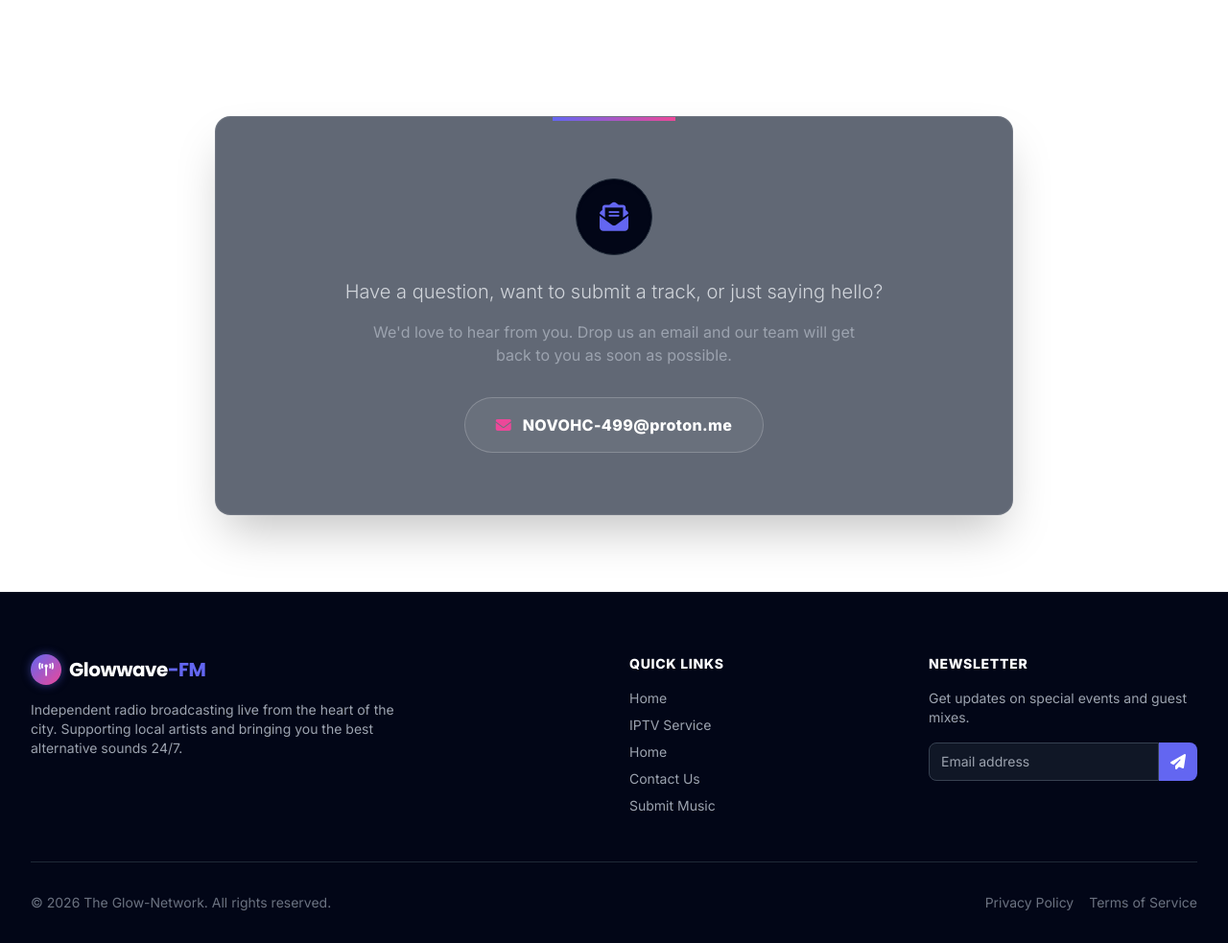
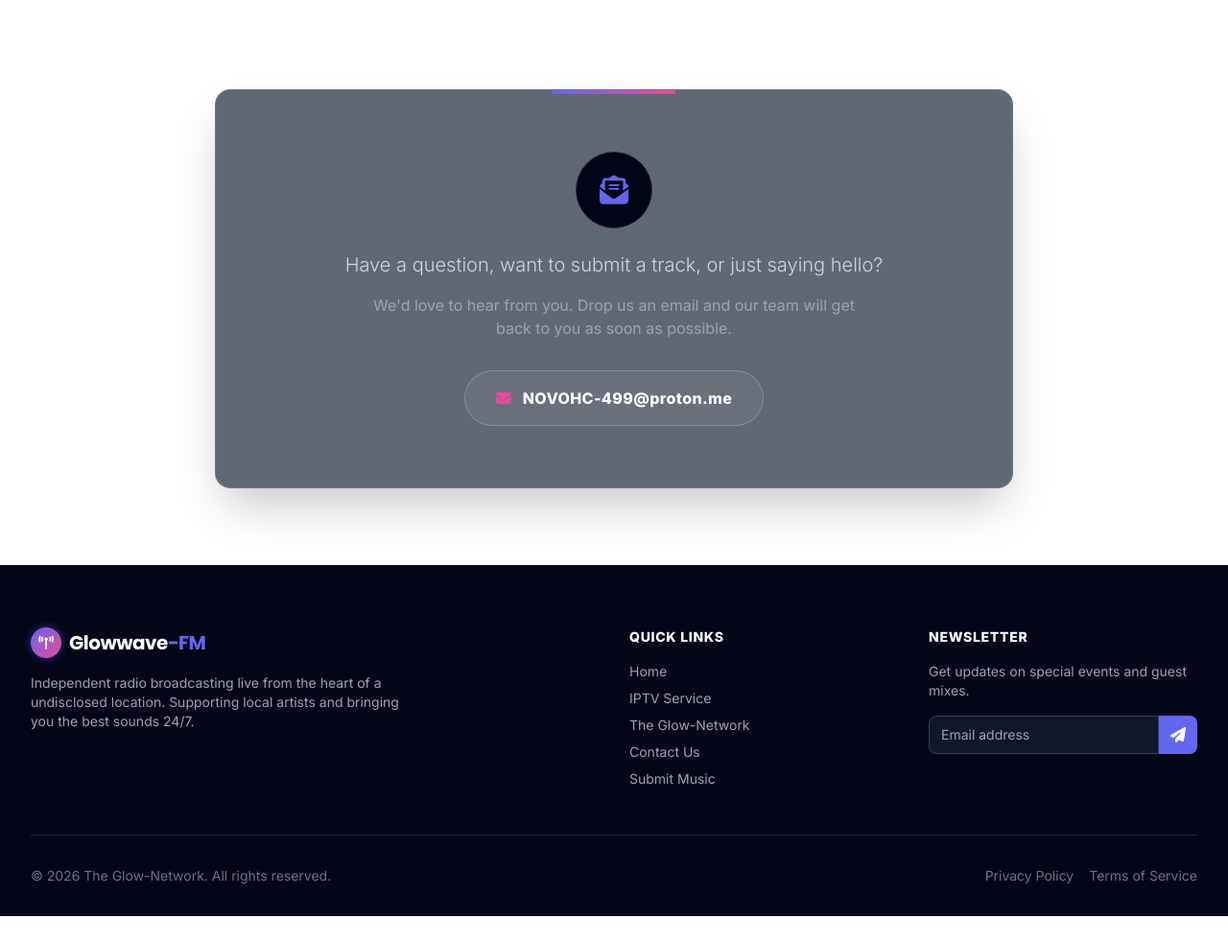
Before and after one commit to denomnomgamer-source/glowwave-FM, a plain HTML site: page index.html in a window 1280 px wide. Shown: the part 1198-2181 px from the top of the page at 96% size. After the commit the page ends 2153 px from the top, so only its background shows below. Drawn offline with nearby package versions, Linux system fonts and the light colour scheme.

Commit message:
index.html

```diff
--- a/index.html
+++ b/index.html
@@ -6,7 +6,7 @@
     <title>Glowwave-FM | The Glow-Network & IPTV Stream</title>
     <link id="favicon" rel="icon" type="image/png" href="the-glow-network.png">
     <meta name="description" content="Tune in to Glowwave-FM, your premier internet radio station and IPTV entertainment hub. Listen to live streams, electronic beats, glowing vibes, and top IPTV services.">
-    <meta name="keywords" content="glow, glowwave, glowwave-fm, glow radio, radio station, live stream, internet radio, glow music, electronic radio, fm radio, music stream, IPTV, glowtv, IPTV stream, live IPTV, streaming services">
+    <meta name="keywords" content="glow, glowwave, glowwave-fm, glow radio, radio station, live stream, internet radio, glow music, glow fm, electronic radio, fm radio, music stream, IPTV, glowtv, IPTV stream, live IPTV, streaming services">
     <meta name="author" content="Glowwave-FM">
     <meta property="og:title" content="Glowwave-FM | Live Radio & IPTV Hub">
     <meta property="og:description" content="Feel the glow. Listen to Glowwave-FM live 24/7 and explore our IPTV services.">
@@ -174,7 +174,7 @@
                         The City.
                     </h1>
                     <p class="mt-4 text-xl text-gray-400 max-w-2xl mx-auto lg:mx-0 mb-8 font-light">
-                        Broadcasting the best electronic, indie, and alternative beats. Tune in to Glowwave-FM and elevate your auditory experience.
+                        Broadcasting the best beats. Tune in to Glowwave-FM and elevate your auditory experience.
                     </p>
                     <div class="flex flex-col sm:flex-row gap-4 justify-center lg:justify-start">
                         <button onclick="document.getElementById('player-section').scrollIntoView({behavior: 'smooth'})" class="bg-white text-darker hover:bg-gray-200 font-bold py-4 px-8 rounded-full shadow-[0_0_20px_rgba(255,255,255,0.3)] transition-transform transform hover:-translate-y-1 flex items-center justify-center gap-3">
@@ -324,7 +324,7 @@
                         <span class="font-heading font-bold text-xl tracking-tight text-white">Glowwave<span class="text-primary">-FM</span></span>
                     </div>
                     <p class="text-gray-400 text-sm max-w-sm mb-6">
-                        Independent radio broadcasting live from the heart of the city. Supporting local artists and bringing you the best alternative sounds 24/7.
+                        Independent radio broadcasting live from the heart of a undisclosed location. Supporting local artists and bringing you the best sounds 24/7.
                     </p>
                 </div>
 
@@ -333,7 +333,7 @@
                     <ul class="space-y-2 text-sm text-gray-400">
                         <li><a href="https://glowwavefm.com/" class="hover:text-primary transition-colors">Home</a></li>
                         <li><a href="https://glowtv.org/glowtv" target="_blank" rel="noopener noreferrer" class="hover:text-primary transition-colors">IPTV Service</a></li>
-                        <li><a href="https://glownetwork.net" class="hover:text-primary transition-colors">Home</a></li>
+                        <li><a href="https://glownetwork.net" class="hover:text-primary transition-colors">The Glow-Network</a></li>
                         <li><a href="https://glowwavefm.com/contact" class="hover:text-primary transition-colors">Contact Us</a></li>
                         <li><a href="https://glowwavefm.com/" class="hover:text-primary transition-colors">Submit Music</a></li>
                     </ul>
@@ -416,7 +416,6 @@
             let animationFrameId = null;
             let faviconAnimInterval = null;
 
-            // Media Session setup for Mobile Notification Shade / Lock Screen
             function setupMediaSession() {
                 if ('mediaSession' in navigator) {
                     const iconUrl = new URL('the-glow-network.png', window.location.href).href;
@@ -435,7 +434,6 @@
                         ]
                     });
 
-                    // OS Controls Event Listeners
                     navigator.mediaSession.setActionHandler('play', () => {
                         audio.play();
                     });
@@ -448,7 +446,6 @@
                 }
             }
 
-            // Canvas generator for animated playing favicon indicator in tab bar
             function updateDynamicFavicon() {
                 if (audio.paused) return;
                 const canvas = document.createElement('canvas');
```
